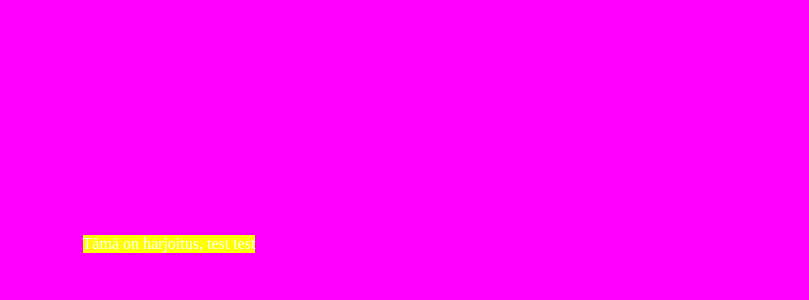
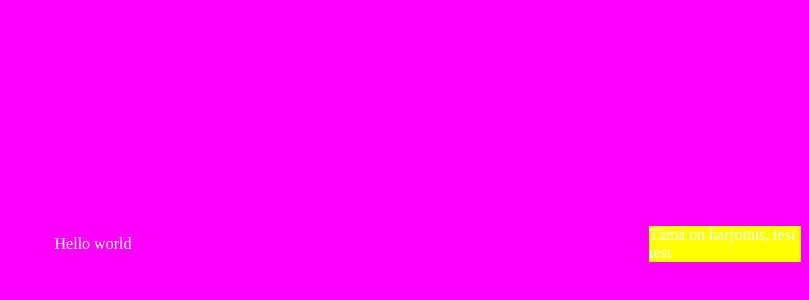
Before and after one commit to B1ueF1ames/github-pages-harjoittelu, a plain HTML site: page docs/index.html in a window 1280 px wide. Shown: the part 164-464 px from the top of the page, without its empty margins (471-1280 px from the left). Drawn offline with Linux system fonts and the light colour scheme.

Commit message:
Update index.html

```diff
--- a/docs/index.html
+++ b/docs/index.html
@@ -3,10 +3,19 @@
     <style>
       body {
         background-color: magenta;
-        min-height: 100vh;
+        min-height: 100%;
         justify-content: center;
         align-items: center;
         display: flex;
+      }
+
+      header {
+        display: flex;
+        justify-content: center;
+        align-items: center;
+        width: 100%;
+        background-color: light gray;
+        color: white;
       }
 
       .ilmoitus {
@@ -20,6 +29,9 @@
   </head>
 
   <body>
+    <header>
+      Hello world
+    </header>
     <div class="ilmoitus">
       Tämä on harjoitus, test test
     </div>
```
